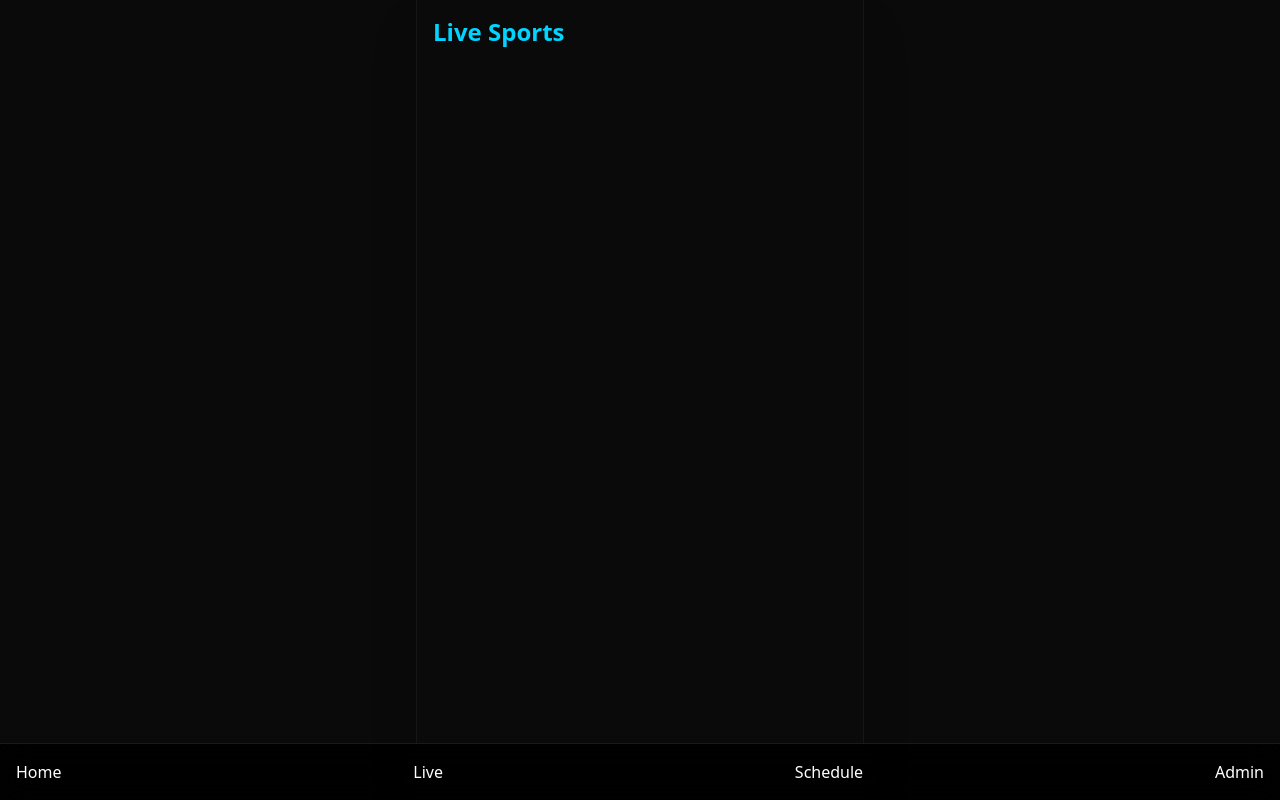
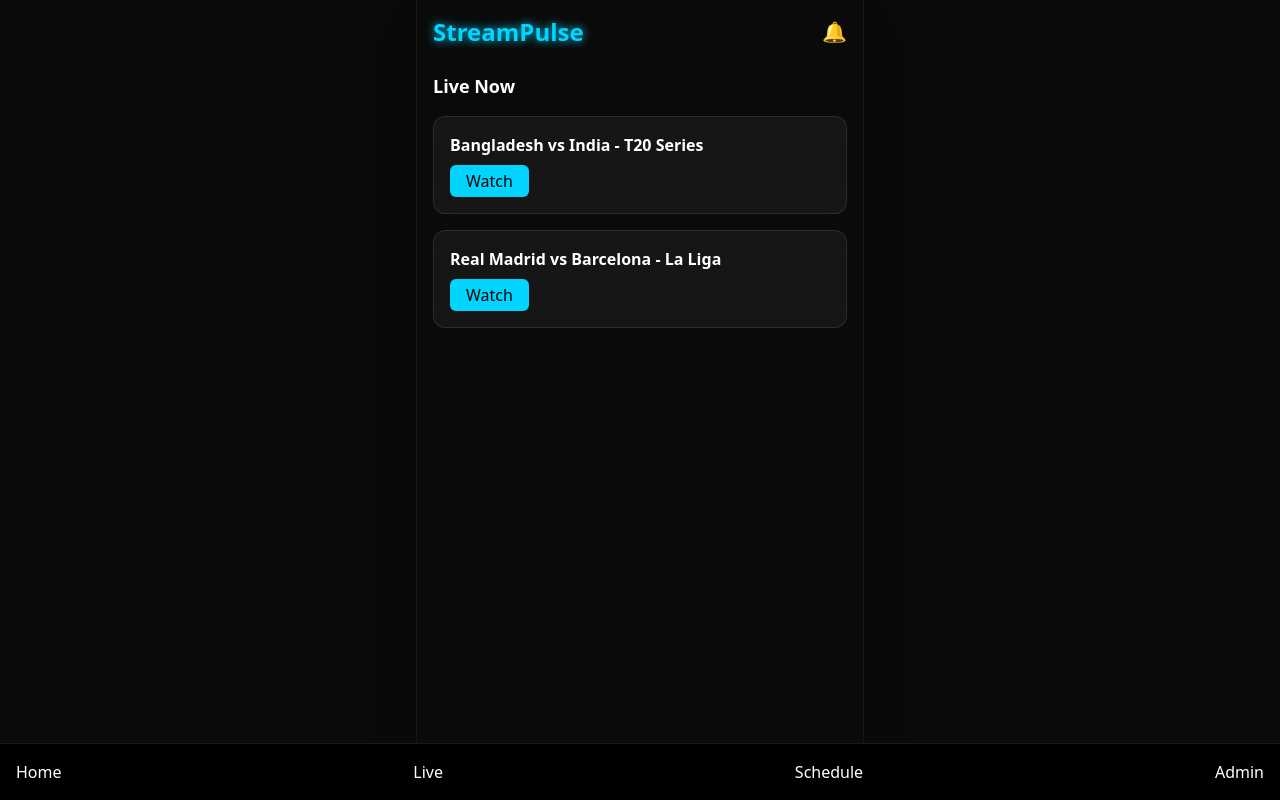
Before and after one commit to Alvi2002/my-sports-app, a Next.js app: page / in a window 1280 px wide. Built offline with nearby package versions, Linux system fonts and the light colour scheme.

Commit message:
Enhance Home component with header and MatchCards
Updated the Home component to include a header and MatchCard components for live sports matches.

```diff
--- a/src/app/page.js
+++ b/src/app/page.js
@@ -1,8 +1,20 @@
 import BottomNav from '../components/BottomNav';
+import MatchCard from '../components/MatchCard';
+
 export default function Home() {
   return (
-    <div className="p-4">
-      <h1 className="text-2xl font-bold text-neonBlue">Live Sports</h1>
+    <div className="p-4 pb-24">
+      {/* Header */}
+      <header className="flex justify-between items-center mb-6">
+        <h1 className="text-2xl font-bold text-neon">StreamPulse</h1>
+        <div className="text-xl">🔔</div>
+      </header>
+
+      {/* Matches Section */}
+      <h2 className="text-lg font-semibold mb-2">Live Now</h2>
+      <MatchCard title="Bangladesh vs India - T20 Series" />
+      <MatchCard title="Real Madrid vs Barcelona - La Liga" />
+
       <BottomNav />
     </div>
   );
```
